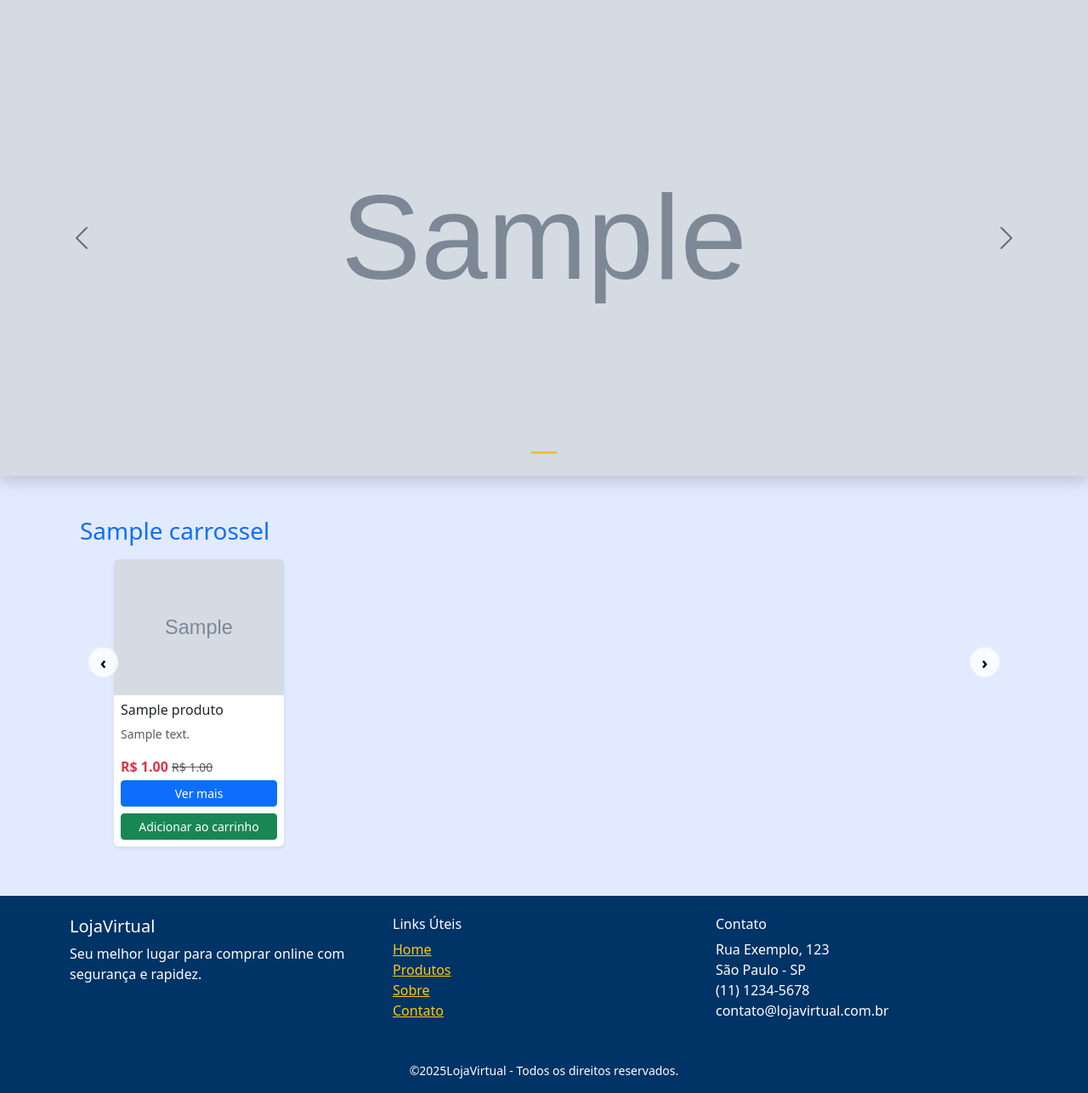
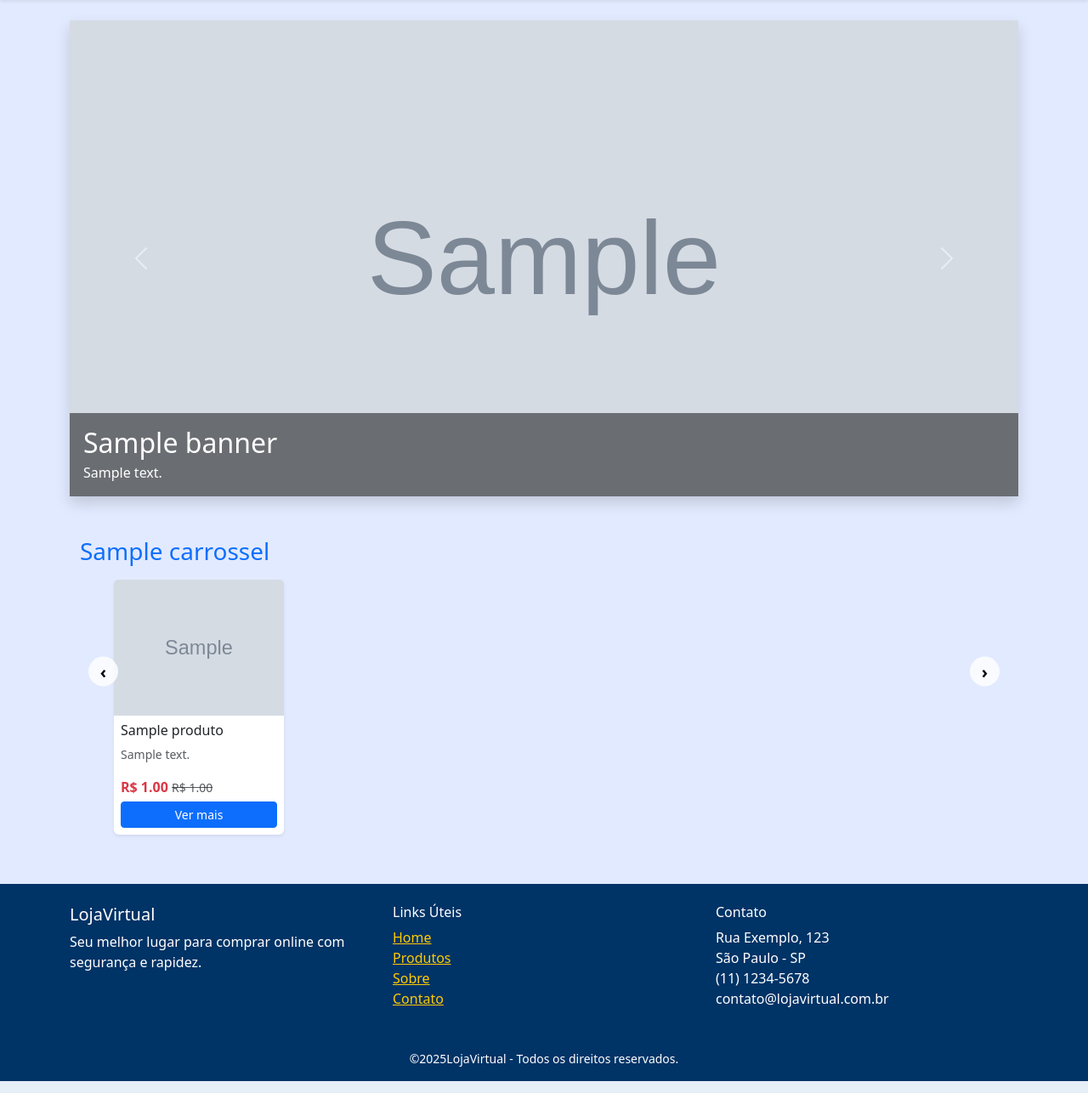
Before and after one commit to Mateus00/LojaOnline, a Django app: page / in a window 1280 px wide. Shown: the part 56-1342 px from the top of the page at 85% size. Run offline with Django 5.2, Linux system fonts and the light colour scheme; tables that the repository leaves empty hold one stand-in row (values such as "Sample post"); grey boxes marked "Sample" are stand-in pictures; some libraries are stand-ins or nearby versions.

Commit message:
banners alterados, finalização de funcionalidades do carrinho e correção de erro da pagina banner detalhes

```diff
--- a/carrinho/urls.py
+++ b/carrinho/urls.py
@@ -6,6 +6,7 @@ app_name = 'carrinho'
 urlpatterns = [
     path('', views.carrinho_resumo, name='ver_carrinho'),  # alterado o name aqui
     path('adicionar/<int:produto_id>/', views.adicionar_ao_carrinho, name='adicionar'),
+    path('adicionar-ajax/', views.adicionar_ajax, name='adicionar_ajax'),
     path('remover/<int:produto_id>/', views.remover_do_carrinho, name='remover'),
     path('atualizar/<int:produto_id>/', views.atualizar_carrinho, name='atualizar'),  # Corrigido o nome da view
 ]
--- a/templates/base.html
+++ b/templates/base.html
@@ -58,6 +58,7 @@
     </style>
 
     {% block extra_css %}
+
     {% endblock %}
   </head>
   <body>
@@ -92,10 +93,13 @@
           <!-- Carrinho com contador -->
           {% if user.is_authenticated %}
             <a href="{% url 'carrinho:ver_carrinho' %}" class="btn btn-outline-light position-relative me-2">
-              🛒{% if carrinho_qtd %}
-                <span class="position-absolute top-0 start-100 translate-middle badge rounded-pill bg-warning text-dark">{{ carrinho_qtd }}</span>
-              {% endif %}
+              🛒<span id="carrinho-contador-wrapper">
+                  {% if carrinho_qtd %}
+                    <span id="carrinho-contador" class="position-absolute top-0 start-100 translate-middle badge rounded-pill bg-warning text-dark">{{ carrinho_qtd }}</span>
+                  {% endif %}
+              </span>
             </a>
+
             <a href="{% url 'usuarios:logout' %}" class="btn btn-outline-light">Sair</a>
           {% else %}
             <a href="{% url 'usuarios:login' %}" class="btn btn-outline-light">Entrar</a>
@@ -106,11 +110,13 @@
 
     <section name="Inicio">
       {% block outside_main %}
+
       {% endblock %}
     </section>
 
     <main class="container my-4">
       {% block content %}
+
       {% endblock %}
     </main>
 
@@ -156,6 +162,44 @@
 
     <script src="https://unpkg.com/bootstrap@5.3.3/dist/js/bootstrap.bundle.min.js"></script>
     {% block extra_js %}
+      <script>
+        document.addEventListener('DOMContentLoaded', function () {
+          const forms = document.querySelectorAll('.form-adicionar-carrinho')
+
+          forms.forEach((form) => {
+            form.addEventListener('submit', function (e) {
+              e.preventDefault()
+
+              const produtoId = this.getAttribute('data-id')
+              const csrfToken = this.querySelector('[name=csrfmiddlewaretoken]').value
+
+              fetch("{% url 'carrinho:adicionar_ajax' %}", {
+                method: 'POST',
+                headers: {
+                  'Content-Type': 'application/x-www-form-urlencoded',
+                  'X-CSRFToken': csrfToken
+                },
+                body: new URLSearchParams({
+                  produto_id: produtoId
+                })
+              })
+                .then((res) => res.json())
+                .then((data) => {
+                  if (data.status === 'ok') {
+                    // Atualiza dinamicamente o contador do carrinho
+                    let wrapper = document.getElementById('carrinho-contador-wrapper')
+                    if (wrapper) {
+                      wrapper.innerHTML = `
+                                            <span id="carrinho-contador" class="position-absolute top-0 start-100 translate-middle badge rounded-pill bg-warning text-dark">
+                                                ${data.total_itens}
+                                            </span>`
+                    }
+                  }
+                })
+            })
+          })
+        })
+      </script>
     {% endblock %}
   </body>
 </html>
--- a/templates/home.html
+++ b/templates/home.html
@@ -2,31 +2,29 @@
 
 {% block extra_css %}
 <style>
-    .carousel-img {
+  .banner-destaque {
+    position: relative;
+    width: 100%;
     height: 70dvh;
+    overflow: hidden;
+  }
+
+  .carousel-inner,
+  .carousel-item,
+  .banner-destaque img {
+    width: 100%;
+    height: 100%;
     object-fit: cover;
   }
 
-    .carousel-caption {
-        background-color: rgba(0, 0, 0, 0.6);
+  .banner-destaque .caption {
+    position: absolute;
+    bottom: 0;
+    left: 0;
+    width: 100%;
+    padding: 1rem;
+    background: rgba(0, 0, 0, 0.5);
     color: #fff;
-    }
-
-    .carousel-indicators [data-bs-target] {
-        background-color: #ffc107;
-    }
-
-    .carousel-control-prev-icon,
-    .carousel-control-next-icon {
-        filter: invert(1);
-    }
-
-    .carousel.slide {
-        width: 100vw;
-    }
-
-    .carousel-item {
-        transition: opacity 0.7s ease-in-out;
   }
 
   .stream-carousel {
@@ -102,44 +100,41 @@
 </style>
 {% endblock %}
 
-{% block outside_main %}
+{% block content %}
   {% if banners %}
-<div id="carouselProdutos" class="carousel slide carousel-fade" data-bs-ride="carousel">
-    <div class="carousel-indicators">
-        {% for banner in banners %}
-        <button type="button" data-bs-target="#carouselProdutos" data-bs-slide-to="{{ forloop.counter0 }}"
-                {% if forloop.first %}class="active" aria-current="true"{% endif %}
-                aria-label="Slide {{ forloop.counter }}"></button>
-        {% endfor %}
+    <!-- Carrossel de Banners (estilo destaque) -->
+    <div id="carouselBannerDestaque" class="carousel slide banner-destaque mb-4 shadow" data-bs-ride="carousel">
+      <div class="carousel-inner">
+        {% for b in banners %}
+          <div class="carousel-item {% if forloop.first %}active{% endif %}">
+            <a href="{% url 'banner_detalhe' b.slug %}">
+              {% if b.imagem %}
+                <img src="{{ b.imagem.url }}" alt="{{ b.titulo }}" />
+              {% else %}
+                <img src="https://via.placeholder.com/1200x400.png?text=Sem+Imagem" alt="Sem imagem" />
+              {% endif %}
+              <div class="caption">
+                <h2 class="mb-1">{{ b.titulo }}</h2>
+                <p class="mb-0">{{ b.descricao }}</p>
               </div>
-
-    <div class="carousel-inner shadow rounded-0">
-        {% for banner in banners %}
-        <div class="carousel-item {% if forloop.first %}active{% endif %}">
-            <a href="{% url 'banner_detalhe' banner.id %}">
-                {% if banner.imagem %}
-                    <img src="{{ banner.imagem.url }}" class="d-block w-100 carousel-img" alt="{{ banner.titulo }}">
-                {% else %}
-                    <img src="https://via.placeholder.com/1200x400.png?text=Sem+Imagem" class="d-block w-100 carousel-img" alt="Sem imagem">
-                {% endif %}
             </a>
           </div>
         {% endfor %}
       </div>
 
-    <button class="carousel-control-prev" type="button" data-bs-target="#carouselProdutos" data-bs-slide="prev">
+      <!-- Controles -->
+      <button class="carousel-control-prev" type="button" data-bs-target="#carouselBannerDestaque" data-bs-slide="prev">
         <span class="carousel-control-prev-icon" aria-hidden="true"></span>
         <span class="visually-hidden">Anterior</span>
       </button>
-    <button class="carousel-control-next" type="button" data-bs-target="#carouselProdutos" data-bs-slide="next">
+      <button class="carousel-control-next" type="button" data-bs-target="#carouselBannerDestaque" data-bs-slide="next">
         <span class="carousel-control-next-icon" aria-hidden="true"></span>
         <span class="visually-hidden">Próximo</span>
       </button>
     </div>
   {% endif %}
-{% endblock %}
 
-{% block content %}
+  <!-- Carrosseis dinâmicos -->
   {% for carrossel in carrosseis_dinamicos %}
     <div class="container my-5">
       <h3 class="mb-3 text-primary">{{ carrossel.titulo }}</h3>
@@ -147,11 +142,11 @@
         <button class="scroll-btn scroll-left" onclick="scrollCarousel(this, -1)">‹</button>
         <div class="scroll-container">
           {% for produto in carrossel.produtos %}
-            <div class="card product-card shadow-sm" style="--i:{{ forloop.counter }}">
+            <div class="card product-card shadow-sm" style="--i:{{ forloop.counter }};">
               {% if produto.imagem %}
-                    <img src="{{ produto.imagem.url }}" class="card-img-top" alt="{{ produto.nome }}" style="height: 160px; object-fit: cover;">
+                <img src="{{ produto.imagem.url }}" class="card-img-top" alt="{{ produto.nome }}" style="height: 160px; object-fit: cover;" />
               {% else %}
-                    <img src="https://via.placeholder.com/200x160.png?text=Sem+Imagem" class="card-img-top" alt="Sem imagem">
+                <img src="https://via.placeholder.com/200x160.png?text=Sem+Imagem" class="card-img-top" alt="Sem imagem" />
               {% endif %}
               <div class="card-body p-2 d-flex flex-column justify-content-between">
                 <div>
@@ -168,7 +163,12 @@
                 </div>
                 <div class="d-grid gap-2">
                   <a href="{% url 'produto_detalhe' produto.slug %}" class="btn btn-sm btn-primary w-100">Ver mais</a>
-                        <a href="{% url 'carrinho:adicionar' produto.id %}" class="btn btn-sm btn-success w-100">Adicionar ao carrinho</a>
+                  {% if user.is_authenticated %}
+                    <form class="form-adicionar-carrinho d-grid gap-2" data-id="{{ produto.id }}">
+                      {% csrf_token %}
+                      <button type="submit" class="btn btn-sm btn-success w-100">Adicionar ao carrinho</button>
+                    </form>
+                  {% endif %}
                 </div>
               </div>
             </div>
@@ -183,12 +183,12 @@
 {% block extra_js %}
   <script>
     function scrollCarousel(button, direction) {
-        const container = button.parentElement.querySelector('.scroll-container');
-        const scrollAmount = 220;
+      const container = button.parentElement.querySelector('.scroll-container')
+      const scrollAmount = 220
       container.scrollBy({
         left: direction * scrollAmount,
         behavior: 'smooth'
-        });
+      })
     }
   </script>
 {% endblock %}
```
Also changed, not shown: carrinho/views.py (+17 -0 lines), catalogo/templates/catalogo/banner_detalhe.html (+168 -15 lines). Lines whose indentation alone changed are shown as unchanged.
